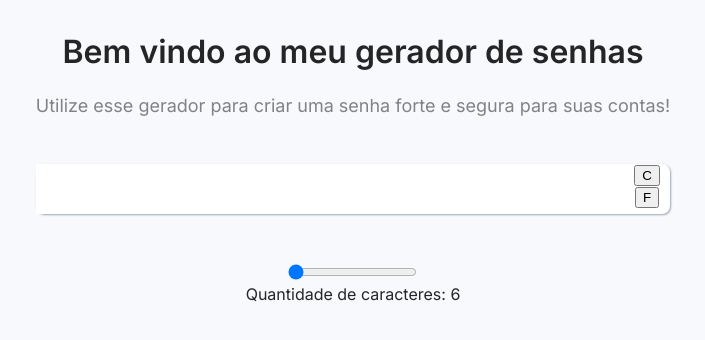
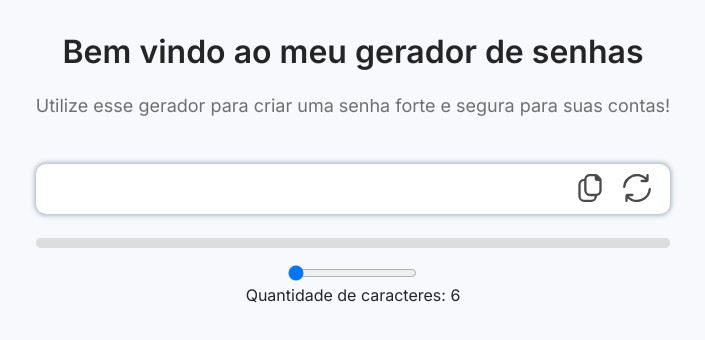
Before and after one commit to AlyssonSene/password_generator, a React (Create React App) app: page / in a window 1280 px wide. Shown: the top 340 px of the page, without its empty margins (287-992 px from the left). Built offline with nearby package versions, Linux system fonts and the light colour scheme.

Commit message:
[ADD] Colocando um pouco mais de estilo

```diff
--- a/src/components/atoms/Button.jsx
+++ b/src/components/atoms/Button.jsx
@@ -1,10 +1,10 @@
 import React from "react";
-// import { StyledButton } from "../../styles/styles";
+import { StyledButton } from "../../styles/styles";
 
 const Button = ({ children, onClick, className }) => (
-  <button onClick={onClick} className={`button ${className}`}>
+  <StyledButton onClick={onClick} className={`button ${className}`}>
     {children}
-  </button>
+  </StyledButton>
 );
 
 export default Button;
--- a/src/components/molecules/PasswordGenerator.jsx
+++ b/src/components/molecules/PasswordGenerator.jsx
@@ -3,7 +3,14 @@ import Input from "../atoms/Input";
 import Range from "../atoms/RangeButton";
 import Tooltip from "../atoms/Tooltip";
 import Button from "../atoms/Button";
-import { StyledBox } from "../../styles/styles";
+import copyIcon from "../../assets/duplicate.svg";
+import refresIcon from "../../assets/refresh.svg";
+import {
+  StyledBox,
+  StyledBoxButtons,
+  StyledSecurityBox,
+  StyledSecurityBar,
+} from "../../styles/styles";
 
 const PasswordGenerator = () => {
   const [newPass, setNewPass] = useState("");
@@ -15,7 +22,7 @@ const PasswordGenerator = () => {
     const chars =
       "abcdefghijklmnpqrstuvwxyzABCDEFGHIJKLMNOPQRSTUVWXYZ123456789!@#$%^&*()[]{}<>?";
 
-    for (var i = 0; i <= passLength; i += 1) {
+    for (var i = 0; i < passLength; i += 1) {
       let random = Math.floor(Math.random() * chars.length);
       generatedPass += chars.substring(random, random + 1);
     }
@@ -24,7 +31,6 @@ const PasswordGenerator = () => {
 
   const changPassLength = (value) => {
     setPassLength(value);
-    passGenerator();
   };
 
   const copyToClipboard = async () => {
@@ -52,14 +58,19 @@ const PasswordGenerator = () => {
           value={newPass}
           readOnly
         />
+        <StyledBoxButtons>
+          <Button onClick={copyToClipboard} className={"copy"}>
+            <img src={copyIcon} alt="copy pass" />
+          </Button>
+          <Button onClick={passGenerator} className={"refresh"}>
+            <img src={refresIcon} alt="refresh pass" />
+          </Button>
+        </StyledBoxButtons>
+      </StyledBox>
 
-        <div>
-          <div className="button-group">
-            <Button onClick={copyToClipboard}>C</Button>
-            <Button onClick={passGenerator}>F</Button>
-          </div>
-        </div>
-      </StyledBox>
+      <StyledSecurityBox>
+        <StyledSecurityBox></StyledSecurityBox>
+      </StyledSecurityBox>
 
       <Range
         min={6}
--- a/src/styles/styles.jsx
+++ b/src/styles/styles.jsx
@@ -1,22 +1,13 @@
 import styled from "styled-components";
 
-// export const StyledButton = styled.button`
-//   background-color: #039962;
-//   border: none;
-//   color: #fff;
-//   padding: 10px 20px;
-//   text-align: center;
-//   text-decoration: none;
-//   font-size: 16px;
-//   cursor: pointer;
-//   border-radius: 10px;
-//   margin: 10px;
-//   width: 200px;
-
-//   &:hover {
-//     background-color: #025536;
-//   }
-// `;
+export const StyledButton = styled.button`
+  background-color: transparent;
+  border: none;
+  cursor: pointer;
+  opacity: 0.7;
+  transition: opacity 0.2s;
+  width: 40px;
+`;
 
 export const StyledMain = styled.main`
   max-width: 780px;
@@ -38,16 +29,18 @@ export const StyledTitle = styled.text`
 
 export const StyledSubtitle = styled.text`
   font-size: 1.125rem;
-  color: #828282;
+  color: #706f6f;
 `;
 
 export const StyledBox = styled.div`
   display: flex;
-  justify-content: space-between;
+  justify-content: center;
+  align-items: center;
   background: #ffff;
-  box-shadow: 1px 1px 2px rgba(132, 148, 165, 0.8);
-  border-radius: 8px;
-  margin-bottom: 3rem;
+  box-shadow: 0 0 5px 1px rgba(132, 148, 165, 0.8);
+  border-radius: 10px;
+  margin-bottom: 1.5rem;
+  padding: 0 10px;
 `;
 
 export const StyledInput = styled.input`
@@ -65,3 +58,26 @@ export const StyledInput = styled.input`
   -ms-user-select: none;
   user-select: none;
 `;
+
+export const StyledBoxButtons = styled.div`
+  display: flex;
+  justify-content: space-around;
+  align-items: center;
+  width: 18%;
+`;
+
+export const StyledSecurityBox = styled.div`
+  height: 10px;
+  background-color: #ddd;
+  border-radius: 8px;
+  margin-bottom: 15px;
+`;
+
+export const StyledSecurityBar = styled.div`
+  height: 10px;
+  background-color: #c70d0d;
+
+  border-radius: 8px;
+  margin-bottom: 15px;
+  transition: all 0.2s;
+`;
```
Also changed, not shown: src/assets/duplicate.svg (added), src/assets/refresh.svg (added).
